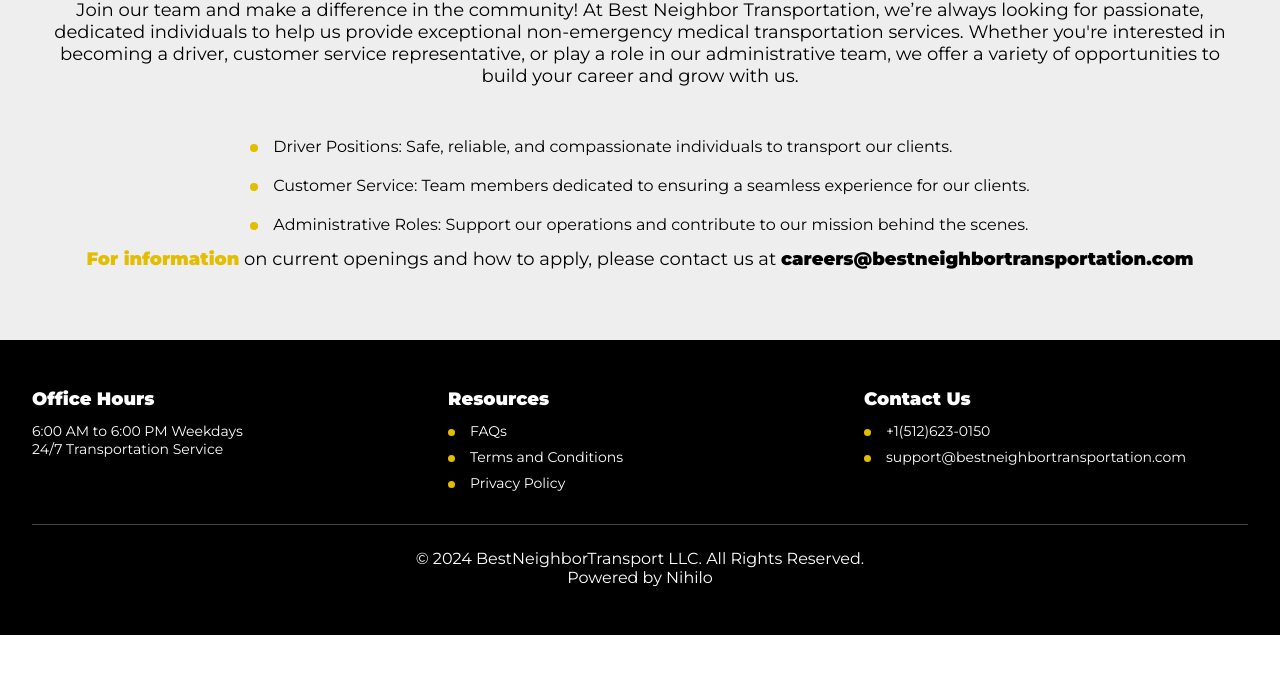
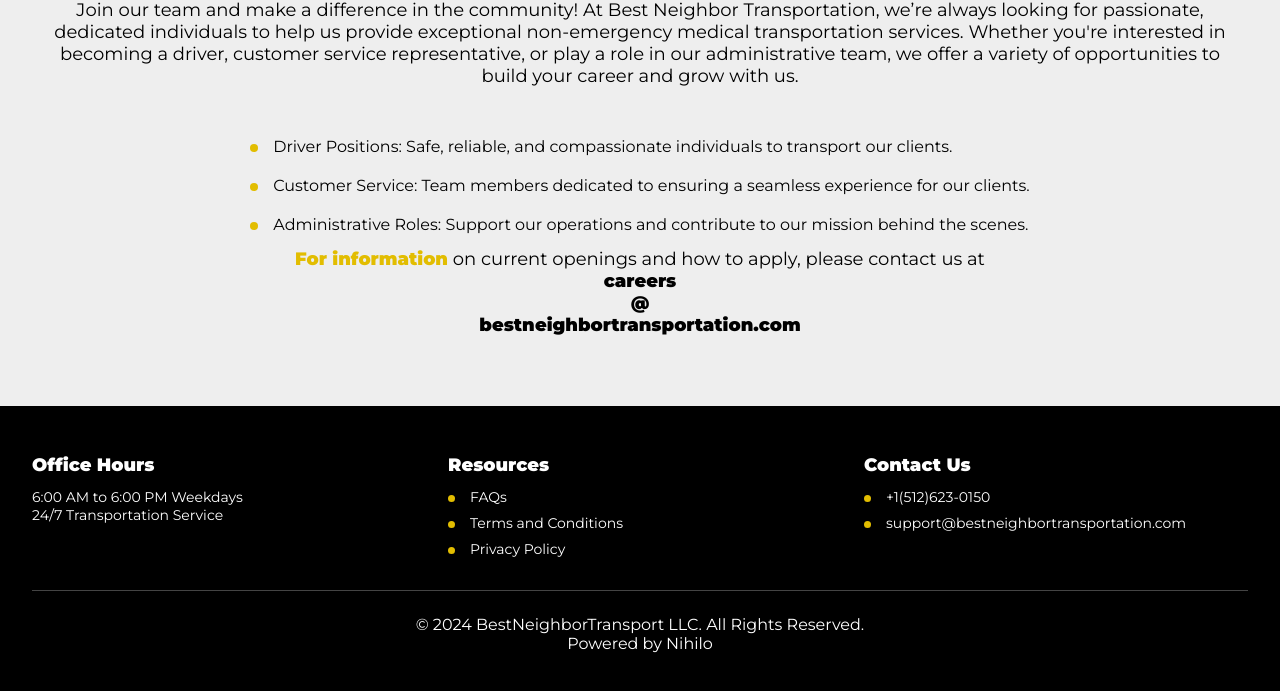
Before and after one commit to truthseeker-7/Best-Neighbor-Transportation-, a plain HTML site: page index.html in a window 1280 px wide. Shown: the part 1919-2610 px from the top of the page. Before the commit the page ends 2554 px from the top, so only its background shows below. Drawn offline with Linux system fonts and the light colour scheme.

Commit message:
Update index.html

```diff
--- a/index.html
+++ b/index.html
@@ -148,7 +148,7 @@
         <li>Customer Service: Team members dedicated to ensuring a seamless experience for our clients.</li>
         <li>Administrative Roles: Support our operations and contribute to our mission behind the scenes.</li>
     </ul>
-    <p><span class="goldColloredWords">For information</span> on current openings and how to apply, please contact us at <b>careers@bestneighbortransportation.com</b></p>
+    <p><span class="goldColloredWords">For information</span> on current openings and how to apply, please contact us at <b></br>careers</br>@</br>bestneighbortransportation.com</b></p>
 </section>
 </section>
 <footer class="footer">
```
